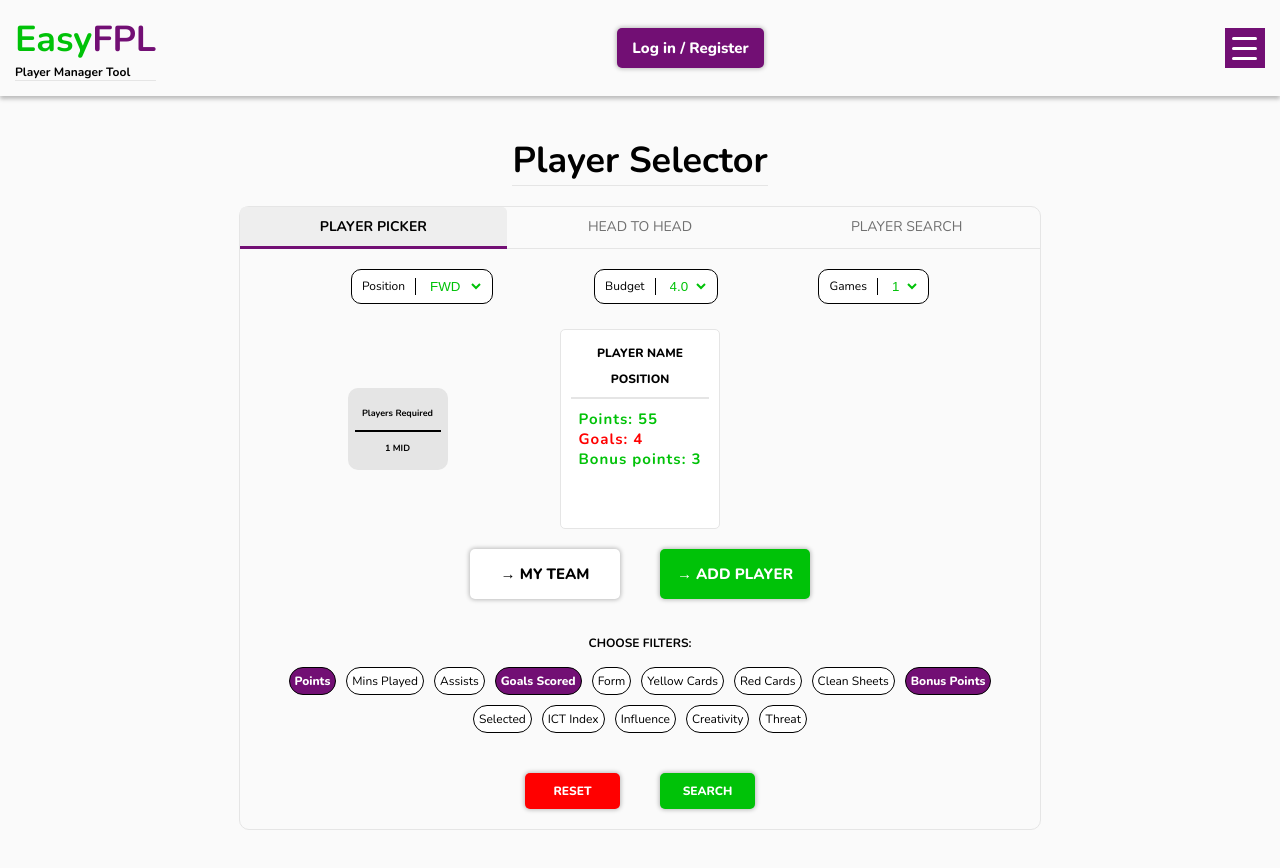
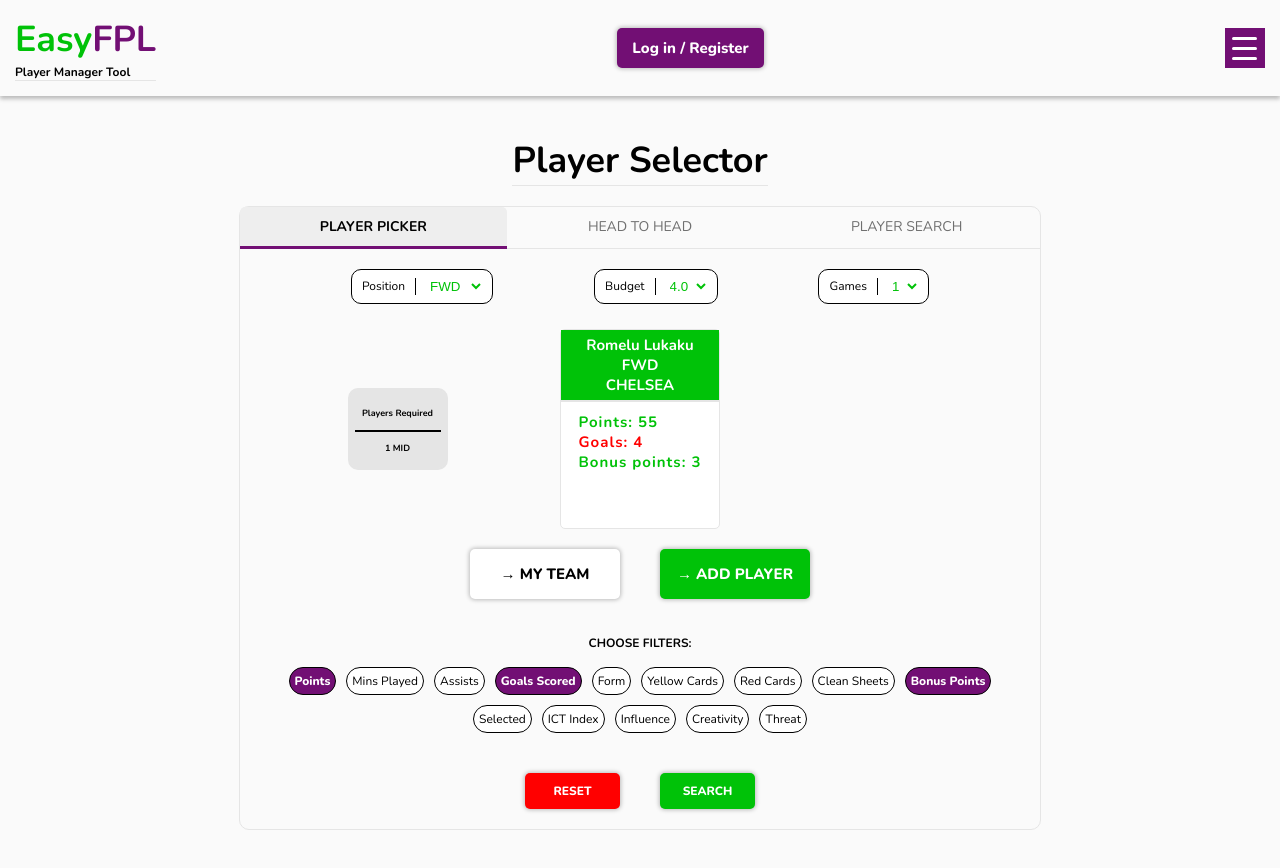
Before and after one commit to maslenm/easyfpl, a React (Create React App) app in the folder client/: page /player-selector in a window 1280 px wide. Built offline with nearby package versions, Linux system fonts and the light colour scheme.

Commit message:
further changes to playerCard design, changed colour of card header to be more readable.

```diff
--- a/client/src/components/PlayerSelector.js
+++ b/client/src/components/PlayerSelector.js
@@ -68,8 +68,9 @@ const PlayerSelector = () => (
 
         <div className="playerCard">
           <header className="playerCard__header">
-            <h4 className="heading-4">PLAYER NAME</h4>
-            <h4 className="heading-4">POSITION</h4>
+            <h4 className="heading-4 heading-4--playerName">Romelu Lukaku </h4>
+            <h4 className="heading-4 heading-4--position">FWD</h4>
+            <h4 className="heading-4 heading-4--team">CHELSEA</h4>
           </header>
           <div className="playerCard-content">
             <ul className="playerCard-content__search-filter-results">
--- a/client/src/styles/base/_typography.scss
+++ b/client/src/styles/base/_typography.scss
@@ -69,10 +69,19 @@
 }
 
 .heading-4 {
-  font-size: 1.2rem;
-  font-weight: $font-weight-xbold;
+  font-size: 1.5rem;
+  font-weight: $font-weight-regular;
   margin: 0;
-  padding: 0.5rem;
+  // padding: 0.5rem;
+  &--playerName {
+    font-weight: $font-weight-bold;
+  }
+  &--position {
+    font-weight: $font-weight-bold;
+  }
+  &--team {
+    font-weight: $font-weight-bold;
+  }
 }
 
 .text-unregistered {
--- a/client/src/styles/pages/_playerSelector.scss
+++ b/client/src/styles/pages/_playerSelector.scss
@@ -108,7 +108,7 @@
   text-align: center;
   border: 1px solid $border-color-primary;
   border-radius: 5px;
-  padding: 1rem;
+  padding: 0;
   margin: 0;
   margin-top: 1rem;
   min-width: 16rem;
@@ -116,8 +116,10 @@
   background-color: $color-white;
 
   &__header {
+    color: $color-white;
+    background-color: $color-green-primary;
     border-bottom: 2px solid $border-color-primary;
-    padding: 0 0 0.5rem;
+    padding: 0.5rem;
   }
 
   &__image-placeholder {
```
